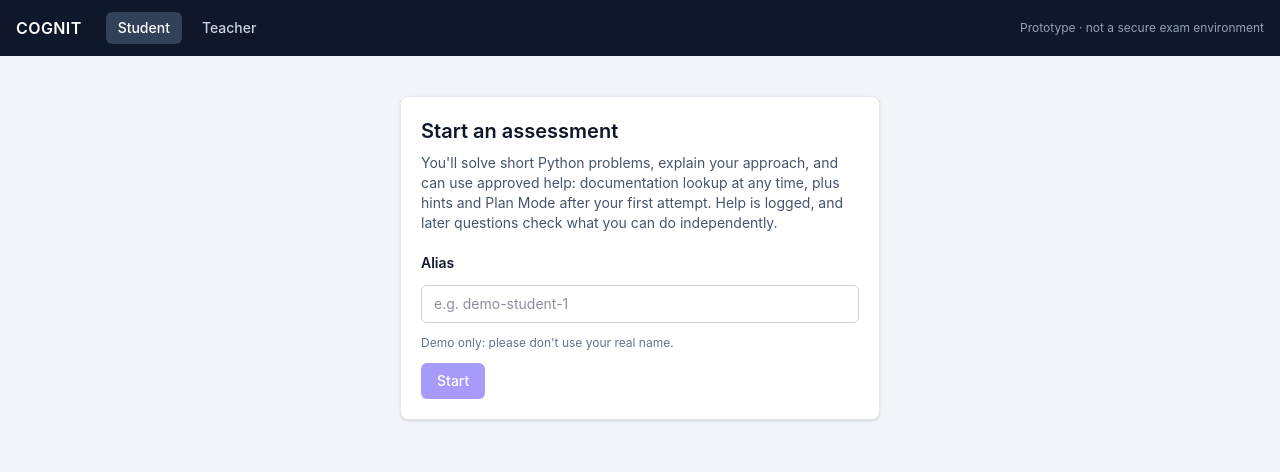
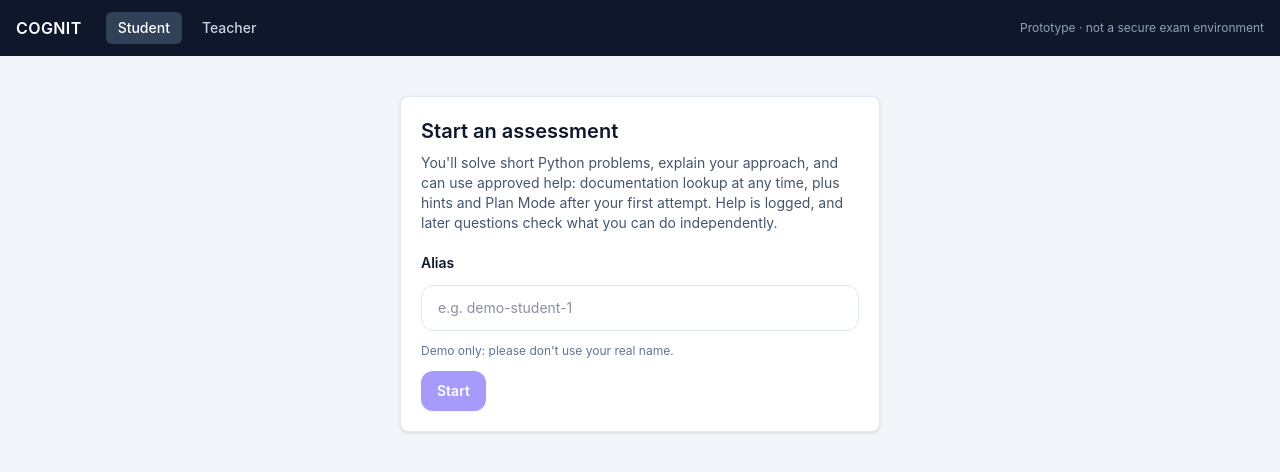
Before and after one commit to arizvi786110/ImperialAIHack-, a React (Vite) app in the folder frontend/: page /student in a window 1280 px wide. Shown: the top 472 px of the page. Built offline with nearby package versions, Linux system fonts and the light colour scheme; no server answers.

Commit message:
design: lighter Cognit UI, white code editor and clearer onboarding

```diff
--- a/frontend/src/components/styles.ts
+++ b/frontend/src/components/styles.ts
@@ -1,16 +1,16 @@
 /** Shared Tailwind class strings and small formatters (kept out of component files for fast refresh). */
 const base =
-  'inline-flex items-center justify-center rounded-md px-4 py-2 text-sm font-medium focus-visible:outline-2 focus-visible:outline-offset-2 focus-visible:outline-indigo-600 disabled:cursor-not-allowed disabled:opacity-50'
+  'inline-flex items-center justify-center rounded-xl px-4 py-2.5 text-sm font-semibold transition-colors shadow-sm focus-visible:outline-2 focus-visible:outline-offset-2 focus-visible:outline-indigo-600 disabled:cursor-not-allowed disabled:opacity-50'
 
 export const btn = {
-  primary: `${base} bg-indigo-600 text-white hover:bg-indigo-500`,
+  primary: `${base} bg-indigo-600 text-white hover:bg-indigo-700`,
   dark: `${base} bg-slate-800 text-white hover:bg-slate-700`,
   secondary: `${base} bg-white text-slate-800 ring-1 ring-slate-300 hover:bg-slate-50`,
-  small: 'inline-flex items-center rounded-md px-2.5 py-1 text-xs font-medium ring-1 ring-slate-300 bg-white text-slate-700 hover:bg-slate-50 focus-visible:outline-2 focus-visible:outline-indigo-600 disabled:cursor-not-allowed disabled:opacity-50',
+  small: 'inline-flex items-center rounded-lg px-3 py-1.5 text-xs font-medium ring-1 ring-slate-300 bg-white text-slate-700 hover:bg-slate-50 focus-visible:outline-2 focus-visible:outline-indigo-600 disabled:cursor-not-allowed disabled:opacity-50',
 }
 
 export const input =
-  'w-full rounded-md border border-slate-300 px-3 py-2 text-sm focus-visible:outline-2 focus-visible:outline-indigo-600'
+  'w-full rounded-xl border border-slate-200 bg-white px-4 py-3 text-sm focus-visible:outline-2 focus-visible:outline-indigo-600'
 
 export function formatTime(iso: string): string {
   const d = new Date(iso)
```
